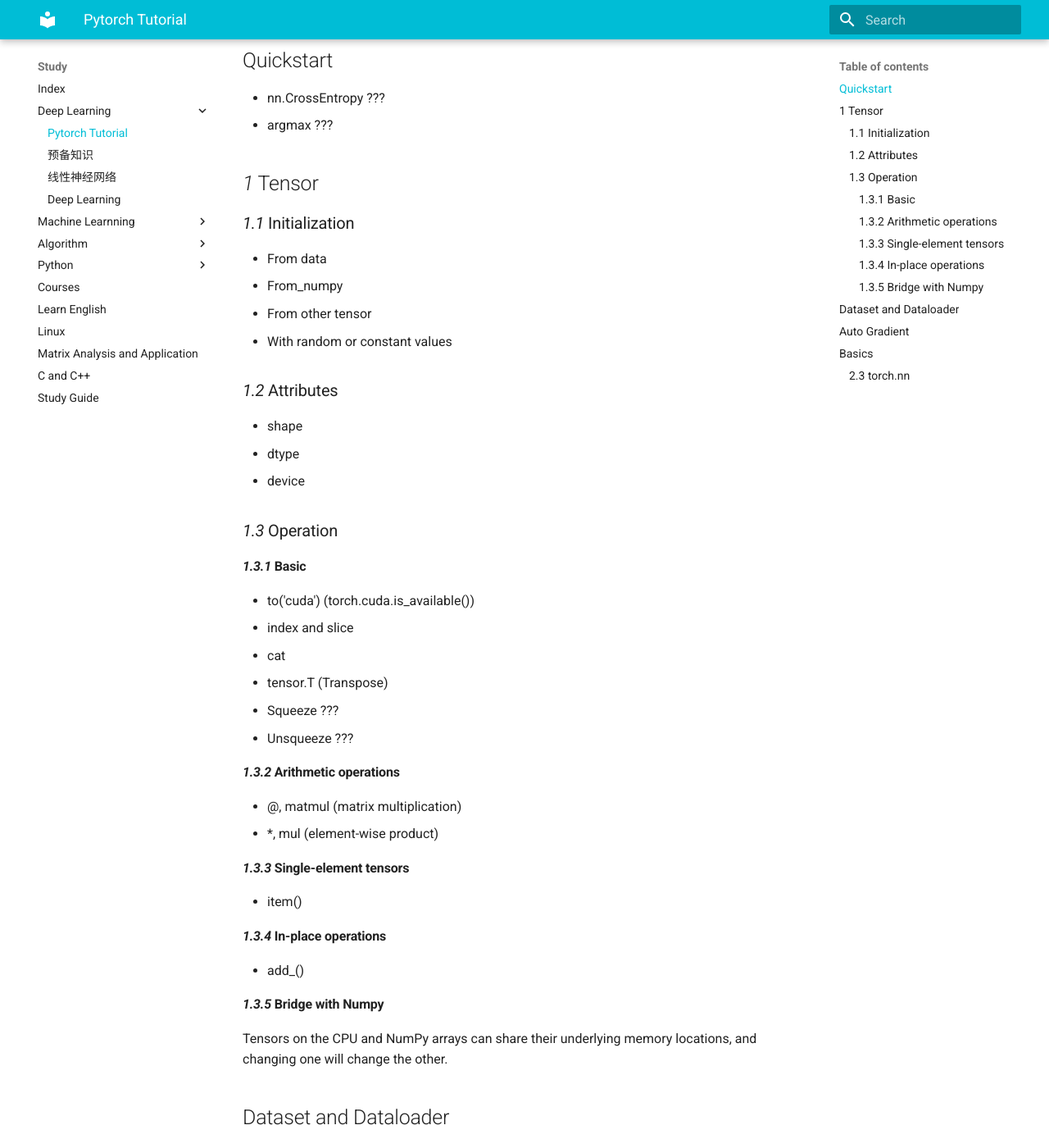
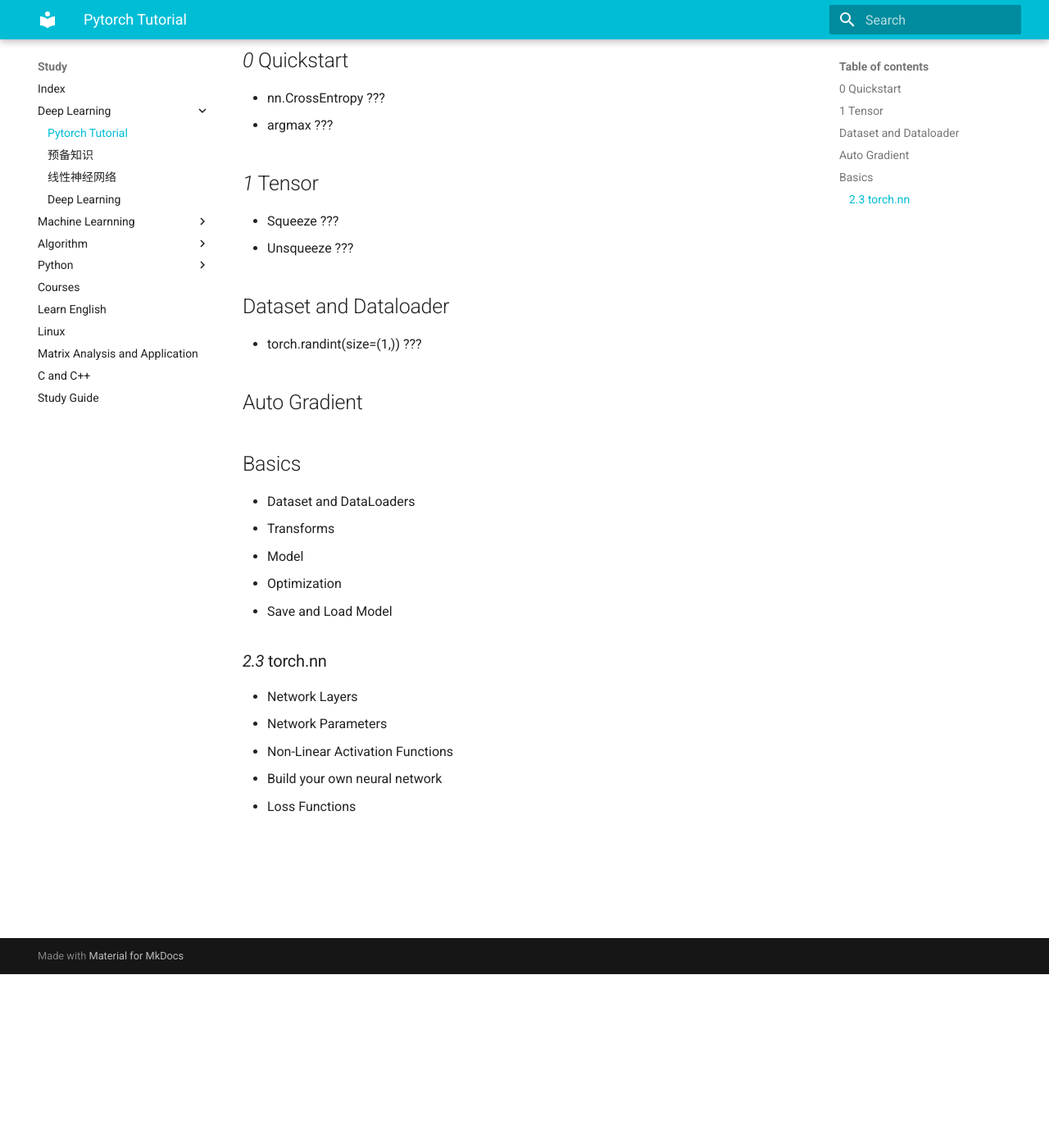
Before and after one commit to WGZ-W/wgz-w.github.io, an MkDocs documentation site: the page built from docs/Study/Deep-Learning/pytorch.md, in a window 1280 px wide and 1400 px high, scrolled down 212 px. Shown: the whole window at 82% size. Built offline with MkDocs 1.6.1 and Material for MkDocs 9.7.7, drawn with Linux system fonts in a browser that asks for light colours.

Commit message:
Update Study/Deep-Learning/pytorch.md

```diff
--- a/docs/Study/Deep-Learning/pytorch.md
+++ b/docs/Study/Deep-Learning/pytorch.md
@@ -7,45 +7,18 @@
 # Pytorch
 
 
-## Quickstart
+## *0* Quickstart
 - nn.CrossEntropy ???
 - argmax ???
 
 ## *1* Tensor
-### *1.1* Initialization
-- From data
-- From_numpy
-- From other tensor
-- With random or constant values
-
-### *1.2* Attributes
-- shape
-- dtype
-- device
-
-### *1.3* Operation
-#### *1.3.1* Basic
-- to('cuda') (torch.cuda.is_available())
-- index and slice
-- cat
-- tensor.T (Transpose)
 - Squeeze ???
 - Unsqueeze ???
 
-#### *1.3.2* Arithmetic operations
-- @, matmul (matrix multiplication)
-- *, mul (element-wise product)
-
-#### *1.3.3* Single-element tensors
-- item()
-
-#### *1.3.4* In-place operations
-- add_()
-
-#### *1.3.5* Bridge with Numpy
-Tensors on the CPU and NumPy arrays can share their underlying memory locations, and changing one will change the other.
 
 ## Dataset and Dataloader
+- torch.randint(size=(1,)) ???
+
 ## Auto Gradient
 ## Basics
 - Dataset and DataLoaders
```
